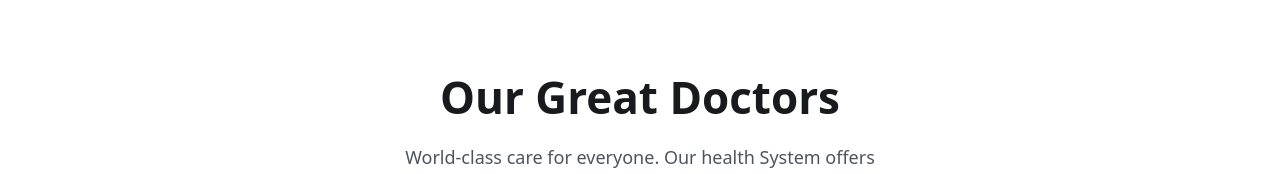
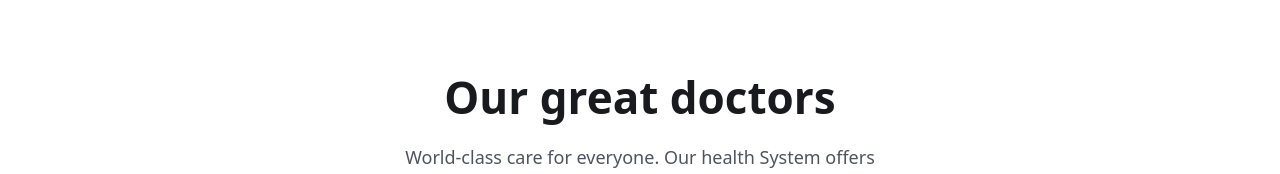
Before and after one commit to Lanreomotosho/healthcare-booking, a React (Vite) app: page / in a window 1280 px wide. Shown: the part 4015-4189 px from the top of the page. Built offline with nearby package versions, Linux system fonts and the light colour scheme; the HTML template or start-up script is replaced by a standard one.

Commit message:
first commit

```diff
--- /dev/null
+++ b/src/components/Doctors/DoctorCard.jsx
@@ -0,0 +1,9 @@
+import React from 'react'
+
+const DoctorCard = () => {
+  return (
+    <div>DoctorCard</div>
+  )
+}
+
+export default DoctorCard
--- /dev/null
+++ b/src/components/Doctors/DoctorsList.jsx
@@ -0,0 +1,11 @@
+import React from 'react'
+import {doctors} from '../../assets/data/doctors';
+import DoctorCard from './DoctorCard';
+const DoctorsList = () => {
+  return (
+    <div className='grid grid-cols-1 sm:grid-cols-2 md:grid-cols-3 gap-5 lg:gap-[30px] mt-[30px] lg:mt-[55px]'>
+        {doctors.map((doctor,index)=> <DoctorCard key={index} doctor={doctor}/>)}</div>
+  )
+}
+
+export default DoctorsList
--- a/src/pages/Home.jsx
+++ b/src/pages/Home.jsx
@@ -263,7 +263,7 @@ bg-yellowColor rounded py-1 px-[6px] lg:py-3 lg:px-[9px]'>
 <section>
   <div className='container'>
     <div className='xl:w-[470px] mx-auto'>
-      <h2 className='heading text-center'>Our Great Doctors
+      <h2 className='heading text-center'>Our great doctors
       </h2>
       <p className='text__para text-center'>
         World-class care for everyone. Our health System offers unmatched, expert health care.
```
